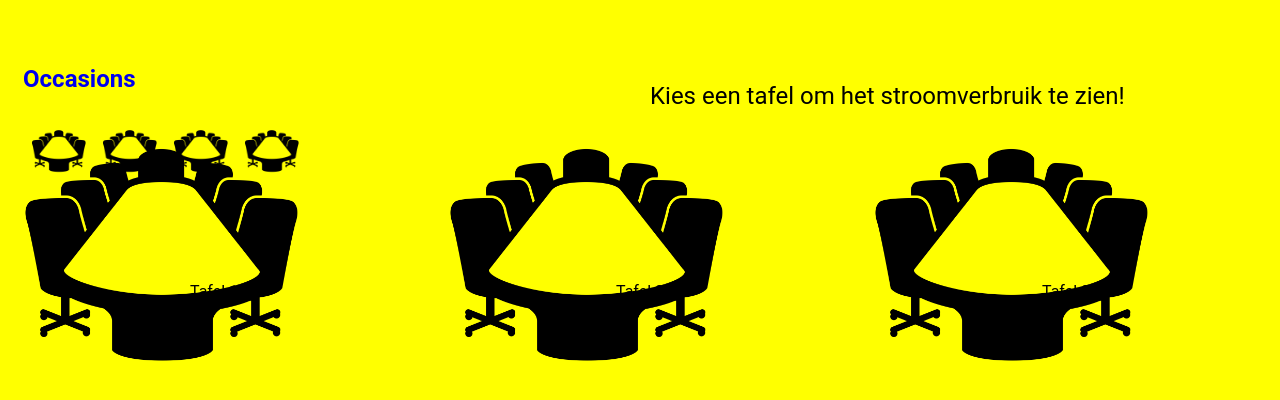
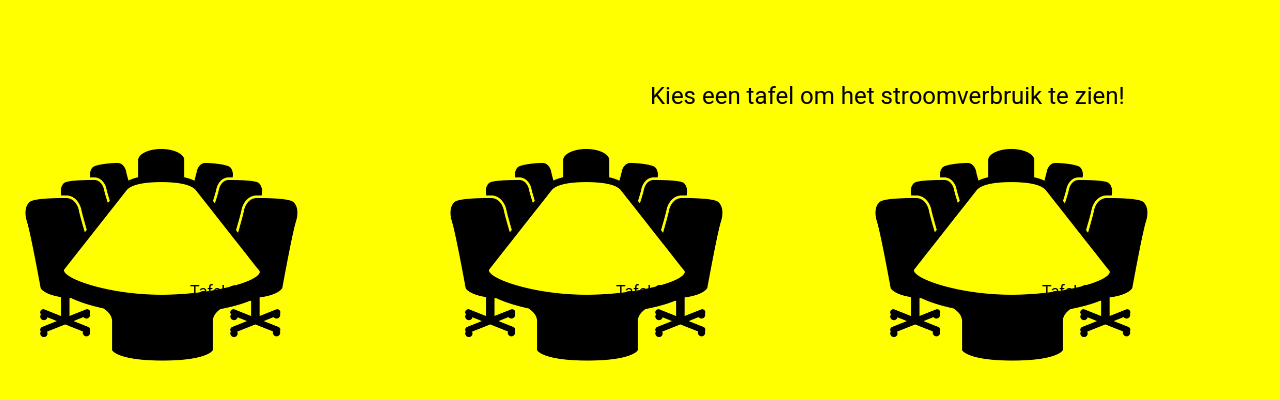
Before and after one commit to IemandDieAbeHeet/Stromi, a plain HTML site: page stromie-frontend/website.html in a window 1280 px wide. Shown: the part 418-818 px from the top of the page. Drawn offline with Linux system fonts and the light colour scheme.

Commit message:
Nieuwe frontend gemaakt

```diff
--- a/stromie-frontend/website.html
+++ b/stromie-frontend/website.html
@@ -95,26 +95,4 @@
                 <img src="logo.png" alt="Stromie">
             </div>
         </div>
-        <div>
-            <div class="outline">
-                <h2>Occasions</h2>
-                <div class="innerline">
-                    <div class="forum-b">
-                        <img src="tafel.png" alt="Name1" style="width:100%">
-                    </div>
-
-                    <div class="forum-b">
-                        <img src="tafel.png" alt="Name2" style="width:100%">
-                    </div>
-
-                    <div class="forum-b">
-                        <img src="tafel.png" alt="Name3" style="width:100%">
-                    </div>
-
-                    <div class="forum-b">
-                        <img src="tafel.png" alt="Name4" style="width:100%">
-                    </div>
-                </div>
-            </div>
-        </div>
 </body>
```
